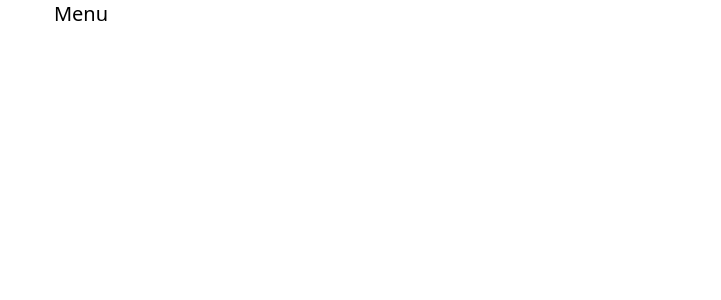
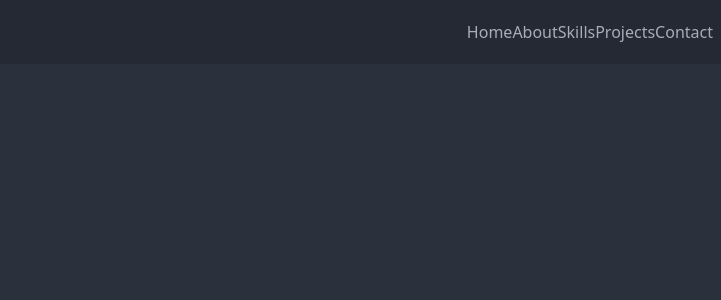
Before and after one commit to Andrew-Wand/portfolio-v1, a React (Vite) app: page / in a window 1280 px wide. Shown: the top 300 px of the page, without its empty margins (559-1280 px from the left). Built offline with nearby package versions, Linux system fonts and the light colour scheme.

Commit message:
started navbar for desktop

```diff
--- a/index.html
+++ b/index.html
@@ -1,5 +1,5 @@
 <!DOCTYPE html>
-<html lang="en">
+<html lang="en" data-theme="dark">
   <head>
     <meta charset="UTF-8" />
     <link rel="icon" type="image/svg+xml" href="/vite.svg" />
--- a/package.json
+++ b/package.json
@@ -9,6 +9,7 @@
     "preview": "vite preview"
   },
   "dependencies": {
+    "daisyui": "^2.51.3",
     "react": "^18.2.0",
     "react-dom": "^18.2.0"
   },
--- a/src/App.jsx
+++ b/src/App.jsx
@@ -1,8 +1,10 @@
 import MobileNav from "./components/MobileNav";
+import NavBar from "./components/NavBar";
 
 function App() {
   return (
-    <div className="wrapper px-[20px]">
+    <div className="wrapper px-[20px] lg:px-0">
+      <NavBar />
       <MobileNav />
     </div>
   );
--- a/src/components/MobileNav.jsx
+++ b/src/components/MobileNav.jsx
@@ -13,8 +13,8 @@ function MobileNav() {
         id="mobileNav"
         className={
           !isOpen
-            ? "text-center h-[0px] overflow-hidden transition-[height] ease duration-[400ms]"
-            : "text-center h-[300px] overflow-hidden transition-[height] ease duration-[400ms]"
+            ? "text-center h-[0px] overflow-hidden transition-[height] ease duration-[400ms] lg:hidden"
+            : "text-center h-[300px] overflow-hidden transition-[height] ease duration-[400ms] lg:hidden"
         }
       >
         <div id="mobileNavWrapper" className="border-b-2 border-solid ">
@@ -49,7 +49,7 @@ function MobileNav() {
           </nav>
         </div>
       </div>
-      <div className="mobileMenuLink text-center">
+      <div className="mobileMenuLink text-center lg:hidden">
         <a className="text-xl cursor-default" onClick={openMobileMenu}>
           Menu
         </a>
--- a/src/components/NavBar.jsx
+++ b/src/components/NavBar.jsx
@@ -1,7 +1,31 @@
 import React from "react";
 
 function NavBar() {
-  return <div>NavBar</div>;
+  return (
+    <div className="hidden lg:block">
+      <div className="navbar-wrapper navbar justify-end bg-base-200">
+        <nav>
+          <ul className="flex">
+            <li className="">
+              <a href="">Home</a>
+            </li>
+            <li>
+              <a href="">About</a>
+            </li>
+            <li>
+              <a href="">Skills</a>
+            </li>
+            <li>
+              <a href="">Projects</a>
+            </li>
+            <li>
+              <a href="">Contact</a>
+            </li>
+          </ul>
+        </nav>
+      </div>
+    </div>
+  );
 }
 
 export default NavBar;
--- a/tailwind.config.cjs
+++ b/tailwind.config.cjs
@@ -4,5 +4,5 @@ module.exports = {
   theme: {
     extend: {},
   },
-  plugins: [],
+  plugins: [require("daisyui")],
 };
```
Also changed, not shown: 1 other file (tests, documents, lock files or other folders).
